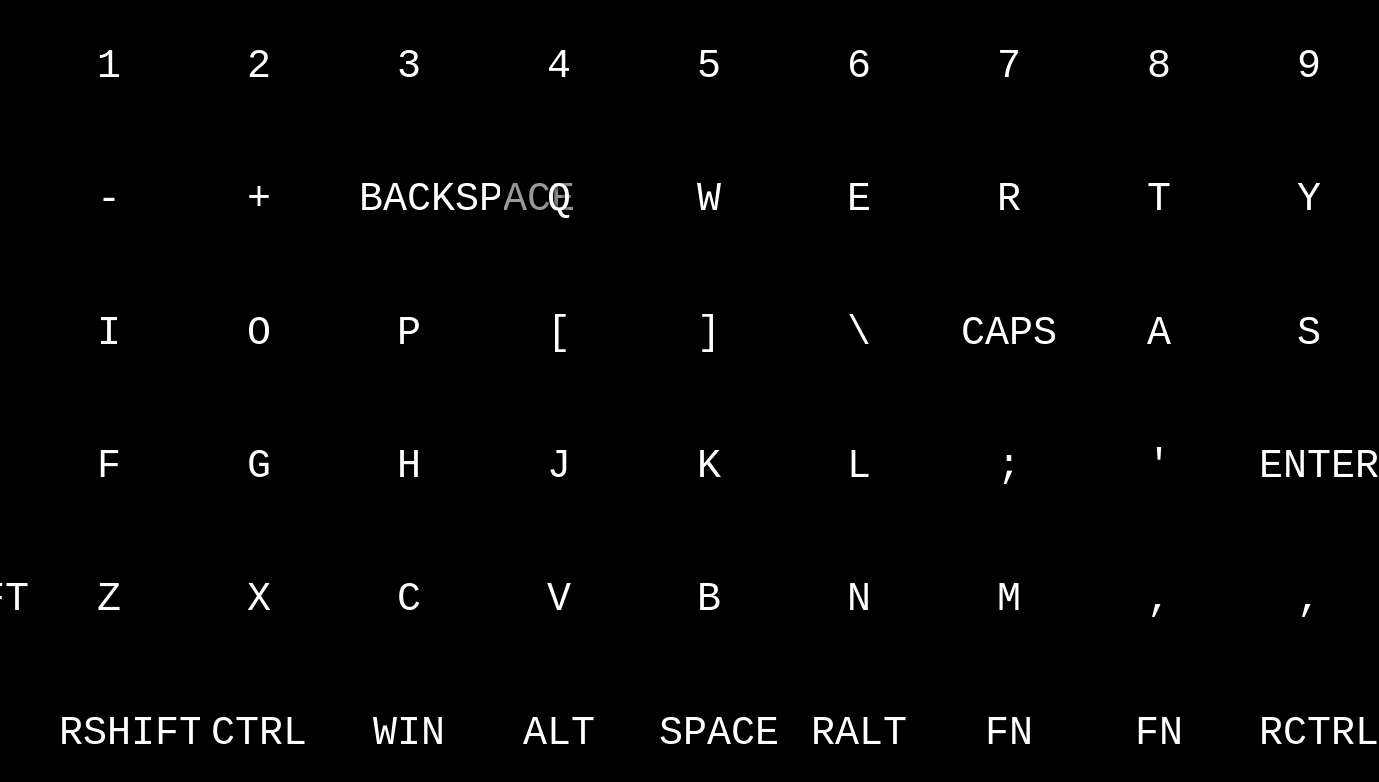
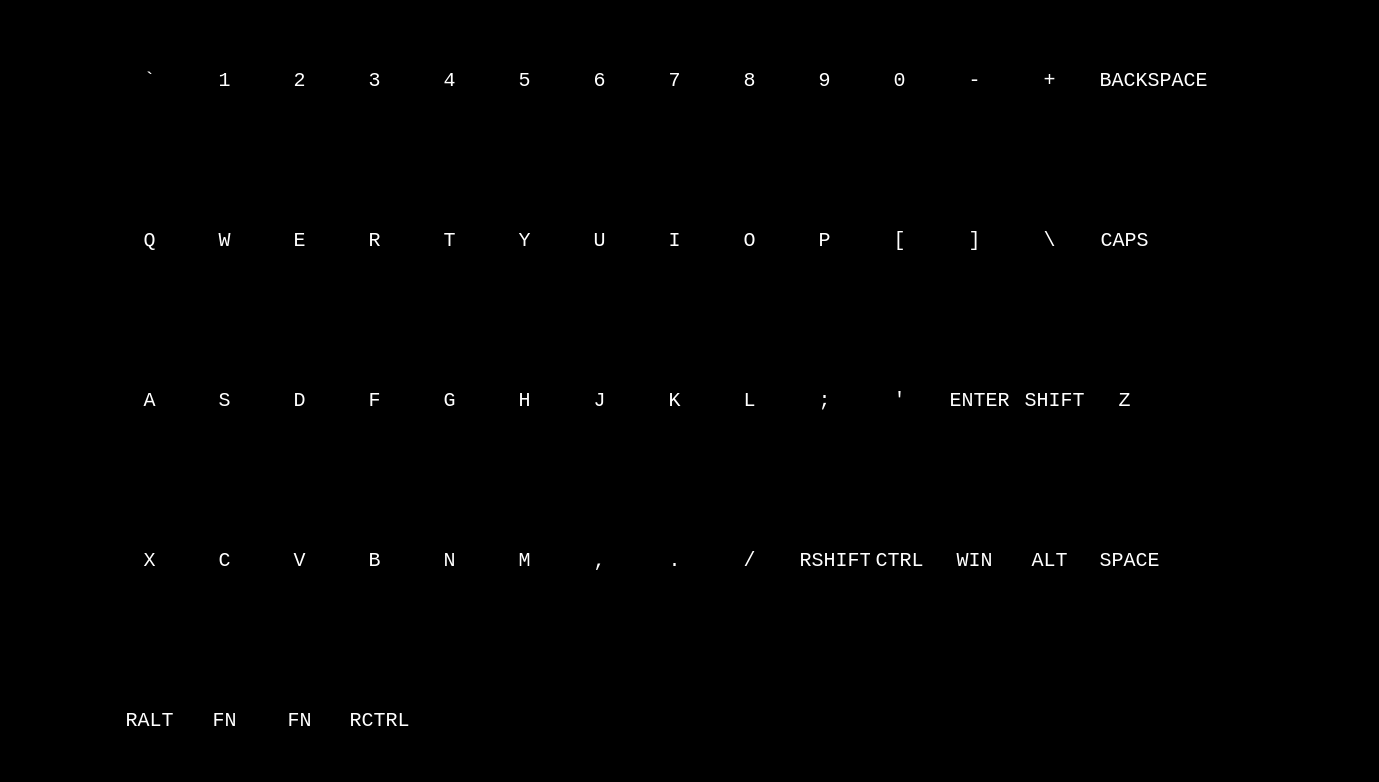
Before and after one commit to Mr-76/javaScriptStuff, a plain HTML site: page keyboardTest/index.html in a window 1280 px wide. Shown: the whole page, 1379 px wide, since content can reach past the window. Drawn offline with Linux system fonts and the light colour scheme.

Commit message:
format correct

```diff
--- a/keyboardTest/index.html
+++ b/keyboardTest/index.html
@@ -12,25 +12,23 @@
 	<!--! deve ser capaz de usar divs com grida par fazer linahs de colunas dde tamanhos diferentes assim tem todas as teclas -->
 	<div class="keys">
 
+		<!-- Linha 1 -->
+		<div data-key="192" class="key"><kbd>`</kbd></div>
+		<div data-key="49" class="key"><kbd>1</kbd></div>
+		<div data-key="50" class="key"><kbd>2</kbd></div>
+		<div data-key="51" class="key"><kbd>3</kbd></div>
+		<div data-key="52" class="key"><kbd>4</kbd></div>
+		<div data-key="53" class="key"><kbd>5</kbd></div>
+		<div data-key="54" class="key"><kbd>6</kbd></div>
+		<div data-key="55" class="key"><kbd>7</kbd></div>
+		<div data-key="56" class="key"><kbd>8</kbd></div>
+		<div data-key="57" class="key"><kbd>9</kbd></div>
+		<div data-key="48" class="key"><kbd>0</kbd></div>
+		<div data-key="189" class="key"><kbd>-</kbd></div>
+		<div data-key="187" class="key"><kbd>+</kbd></div>
+		<div data-key="8" class="key"><kbd>BACKSPACE</kbd></div>
 
-	<!--! Precisa mudar codigos das teclas e dps separar -->
-		<div data-key="81" class="key"><kbd>`</kbd></div>
-		<div data-key="81" class="key"><kbd>1</kbd></div>
-		<div data-key="81" class="key"><kbd>2</kbd></div>
-		<div data-key="81" class="key"><kbd>3</kbd></div>
-		<div data-key="81" class="key"><kbd>4</kbd></div>
-		<div data-key="81" class="key"><kbd>5</kbd></div>
-		<div data-key="81" class="key"><kbd>6</kbd></div>
-		<div data-key="81" class="key"><kbd>7</kbd></div>
-		<div data-key="81" class="key"><kbd>8</kbd></div>
-		<div data-key="81" class="key"><kbd>9</kbd></div>
-		<div data-key="81" class="key"><kbd>0</kbd></div>
-		<div data-key="81" class="key"><kbd>-</kbd></div>
-		<div data-key="81" class="key"><kbd>+</kbd></div>
-		<div data-key="81" class="key"><kbd>BACKSPACE</kbd></div>
-
-
-
+		<!-- Linha 2 -->
 		<div data-key="81" class="key"><kbd>Q</kbd></div>
 		<div data-key="87" class="key"><kbd>W</kbd></div>
 		<div data-key="69" class="key"><kbd>E</kbd></div>
@@ -41,11 +39,12 @@
 		<div data-key="73" class="key"><kbd>I</kbd></div>
 		<div data-key="79" class="key"><kbd>O</kbd></div>
 		<div data-key="80" class="key"><kbd>P</kbd></div>
-		<div data-key="80" class="key"><kbd>[</kbd></div>
-		<div data-key="80" class="key"><kbd>]</kbd></div>
-		<div data-key="80" class="key"><kbd>\</kbd></div>
+		<div data-key="219" class="key"><kbd>[</kbd></div>
+		<div data-key="221" class="key"><kbd>]</kbd></div>
+		<div data-key="220" class="key"><kbd>\</kbd></div>
 
-		<div data-key="65" class="key"><kbd>CAPS</kbd></div>
+		<!-- Linha 3 -->
+		<div data-key="20" class="key"><kbd>CAPS</kbd></div>
 		<div data-key="65" class="key"><kbd>A</kbd></div>
 		<div data-key="83" class="key"><kbd>S</kbd></div>
 		<div data-key="68" class="key"><kbd>D</kbd></div>
@@ -55,11 +54,12 @@
 		<div data-key="74" class="key"><kbd>J</kbd></div>
 		<div data-key="75" class="key"><kbd>K</kbd></div>
 		<div data-key="76" class="key"><kbd>L</kbd></div>
-		<div data-key="76" class="key"><kbd>;</kbd></div>
-		<div data-key="76" class="key"><kbd>'</kbd></div>
-		<div data-key="76" class="key"><kbd>ENTER</kbd></div>
+		<div data-key="186" class="key"><kbd>;</kbd></div>
+		<div data-key="222" class="key"><kbd>'</kbd></div>
+		<div data-key="13" class="key"><kbd>ENTER</kbd></div>
 
-		<div data-key="90" class="key"><kbd>SHIFT</kbd></div>
+		<!-- Linha 4 -->
+		<div data-key="16" class="key"><kbd>SHIFT</kbd></div>
 		<div data-key="90" class="key"><kbd>Z</kbd></div>
 		<div data-key="88" class="key"><kbd>X</kbd></div>
 		<div data-key="67" class="key"><kbd>C</kbd></div>
@@ -67,19 +67,20 @@
 		<div data-key="66" class="key"><kbd>B</kbd></div>
 		<div data-key="78" class="key"><kbd>N</kbd></div>
 		<div data-key="77" class="key"><kbd>M</kbd></div>
-		<div data-key="77" class="key"><kbd>,</kbd></div>
-		<div data-key="77" class="key"><kbd>,</kbd></div>
-		<div data-key="77" class="key"><kbd>/</kbd></div>
-		<div data-key="77" class="key"><kbd>RSHIFT</kbd></div>
+		<div data-key="188" class="key"><kbd>,</kbd></div>
+		<div data-key="190" class="key"><kbd>.</kbd></div>
+		<div data-key="191" class="key"><kbd>/</kbd></div>
+		<div data-key="16" class="key"><kbd>RSHIFT</kbd></div>
 
-		<div data-key="32" class="key"><kbd>CTRL</kbd></div>
-		<div data-key="32" class="key"><kbd>WIN</kbd></div>
-		<div data-key="32" class="key"><kbd>ALT</kbd></div>
-		<div data-key="13" class="key"><kbd>SPACE</kbd></div>
-		<div data-key="16" class="key"><kbd>RALT</kbd></div>
-		<div data-key="8" class="key"><kbd>FN</kbd></div>
-		<div data-key="9" class="key"><kbd>FN</kbd></div>
-		<div data-key="27" class="key"><kbd>RCTRL</kbd></div>
+		<!-- Linha 5 -->
+		<div data-key="17" class="key"><kbd>CTRL</kbd></div>
+		<div data-key="91" class="key"><kbd>WIN</kbd></div>
+		<div data-key="18" class="key"><kbd>ALT</kbd></div>
+		<div data-key="32" class="key"><kbd>SPACE</kbd></div>
+		<div data-key="18" class="key"><kbd>RALT</kbd></div>
+		<div data-key="112" class="key"><kbd>FN</kbd></div>
+		<div data-key="112" class="key"><kbd>FN</kbd></div>
+		<div data-key="17" class="key"><kbd>RCTRL</kbd></div>
 	</div>
 
 
--- a/keyboardTest/style.css
+++ b/keyboardTest/style.css
@@ -1,5 +1,5 @@
 html {
-  font-size: 10px;
+  font-size: 5px;
   background-color: black;
   background-size: cover;
 }
@@ -12,7 +12,7 @@ body,html {
 
 .keys {
   display: grid;
-  grid-template-columns: repeat(10, 15em);
+  grid-template-columns: repeat(14, 15em);
   flex: 1;
   min-height: 100vh;
   align-items: center;
```
